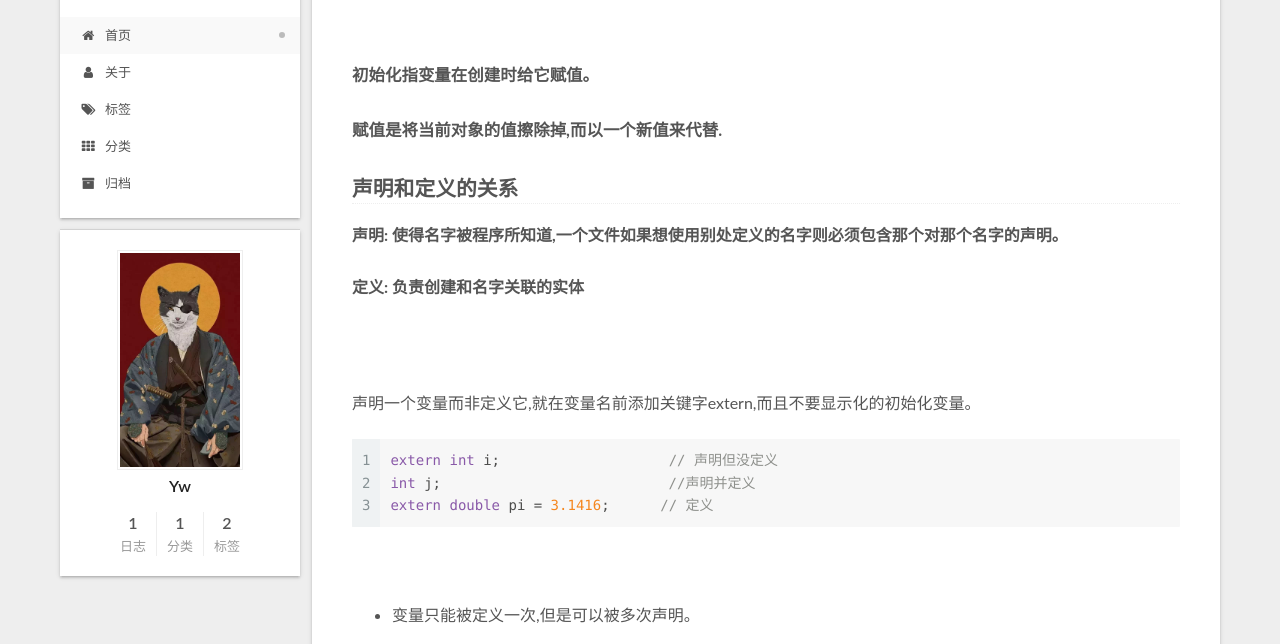
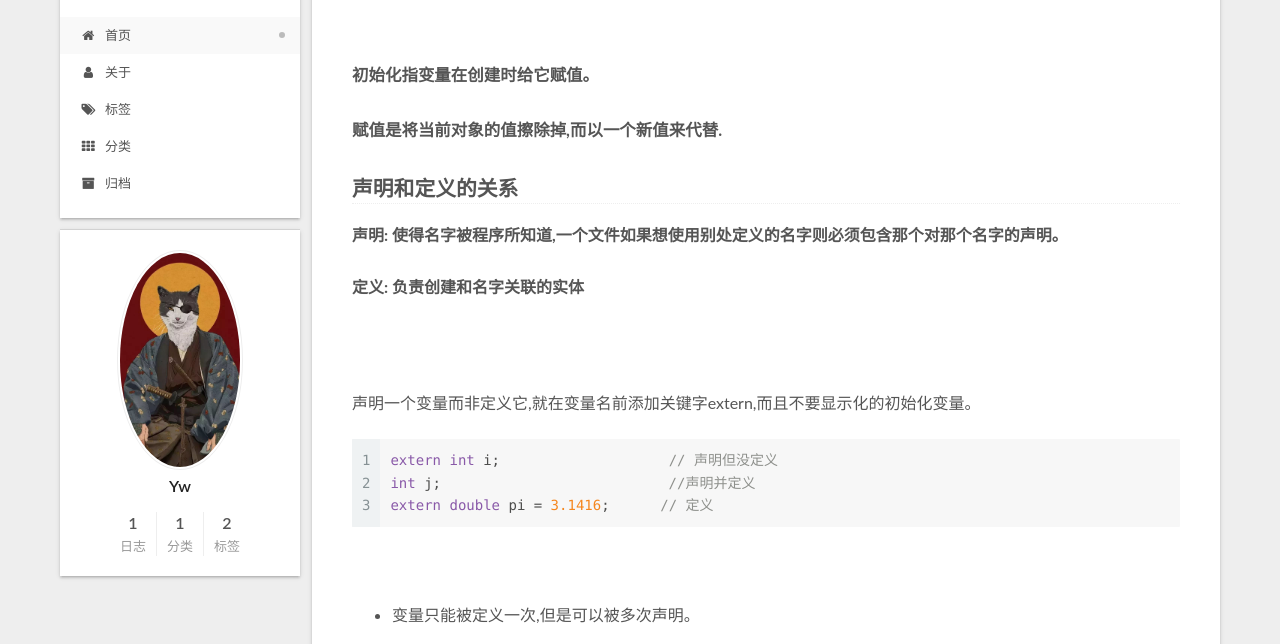
Before and after one commit to wandsX/wandsX.github.io, a plain HTML site: page index.html in a window 1280 px wide. Shown: the part 118-762 px from the top of the page. Drawn offline with Linux system fonts and the light colour scheme; some packages are replaced by stand-ins of ours; a script that the page names is missing.

Commit message:
Site updated: 2019-05-20 09:48:49

```diff
--- a/css/main.css
+++ b/css/main.css
@@ -1735,11 +1735,14 @@ pre .javascript .function {
 }
 .site-author-image {
   display: block;
+  display: block;
   margin: 0 auto;
   padding: 2px;
   max-width: 120px;
   height: auto;
   border: 1px solid #eee;
+  border-radius: 60%;
+  transition: 2.5s all;
   opacity: 1;
 }
 .site-author-name {
@@ -1775,7 +1778,7 @@ pre .javascript .function {
   width: 4px;
   height: 4px;
   border-radius: 50%;
-  background: #fff417;
+  background: #dbacff;
 }
 .feed-link,
 .chat {
```
